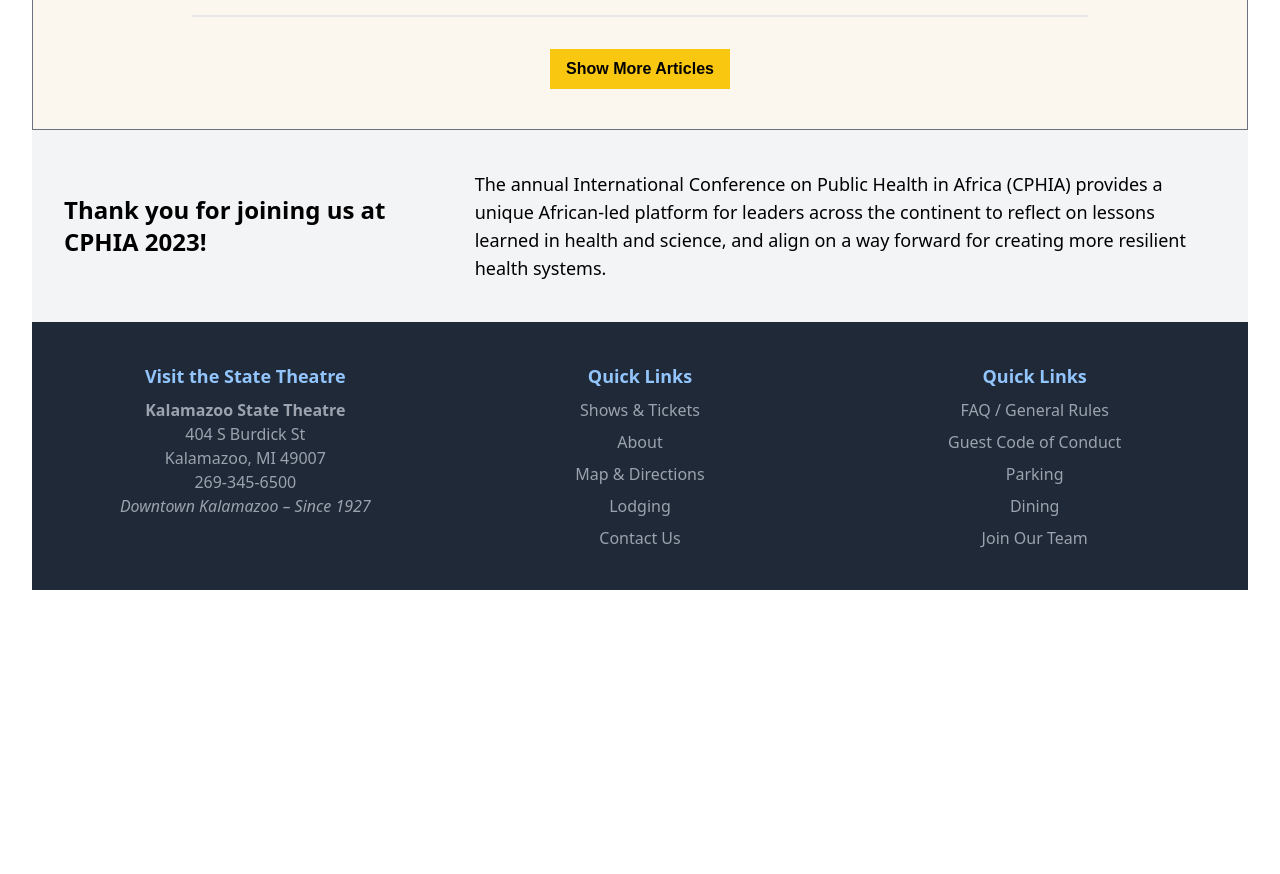
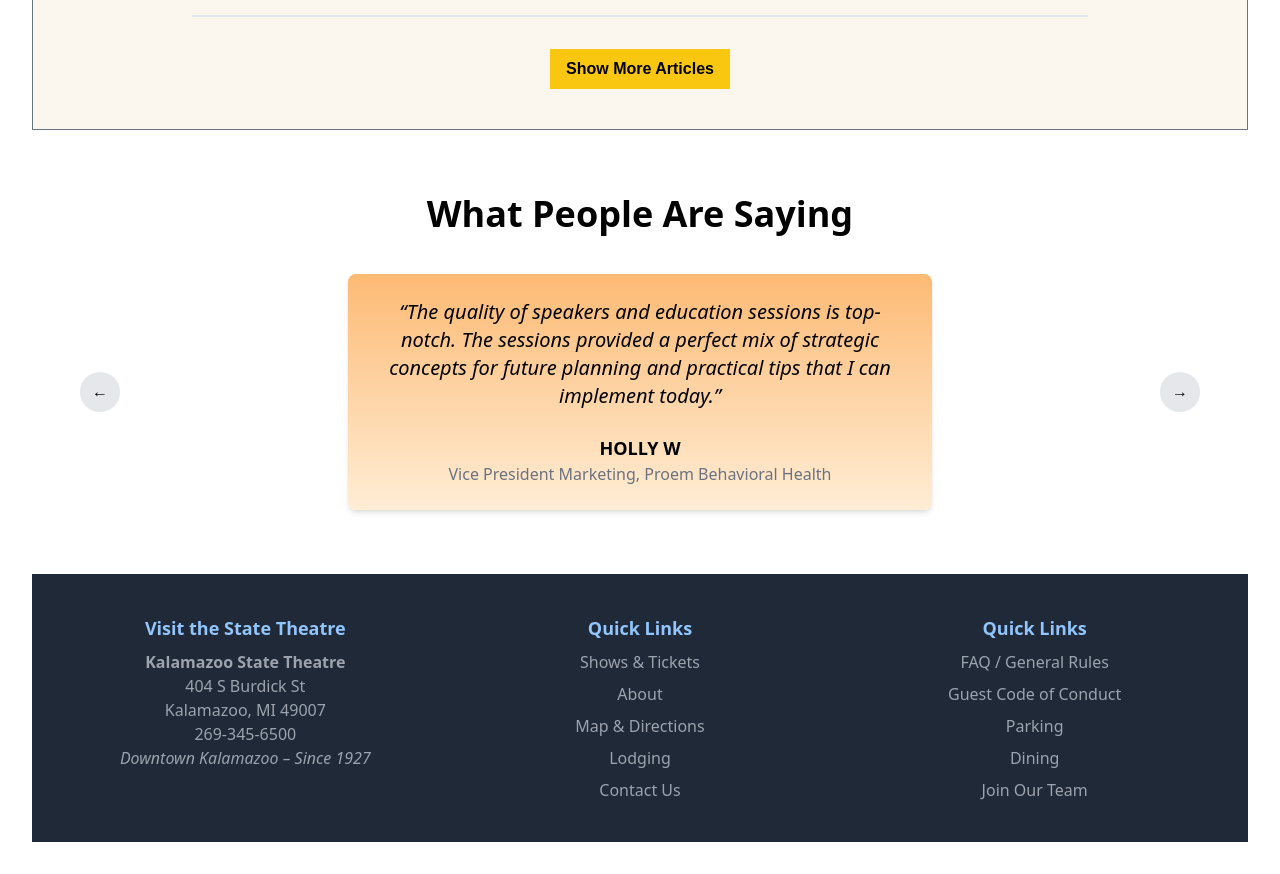
Before and after one commit to armanabbassii/GetBrieff, a React (Vite) app: page / in a window 1280 px wide. Shown: the part 1680-2554 px from the top of the page. Before the commit the page ends 2302 px from the top, so only its background shows below. Built offline with nearby package versions, Linux system fonts and the light colour scheme.

Commit message:
appreciation

```diff
--- a/src/components/appreciation.jsx
+++ b/src/components/appreciation.jsx
@@ -1,28 +1,101 @@
-import React from "react";
+// import React from "react";
 
-function ConferenceSection() {
+// function ConferenceSection() {
+//   return (
+//     <div className="w-full flex justify-between items-center bg-gray-100 px-8 py-10">
+//       {/* Left Section */}
+//       <div className="w-1/3 text-left mr-10">
+//         {" "}
+//         {/* Added margin-right */}
+//         <h2 className="text-2xl font-bold">
+//           Thank you for joining us at CPHIA 2023!
+//         </h2>
+//       </div>
+
+//       {/* Right Section */}
+//       <div className="w-2/3 text-left">
+//         <p className="text-lg">
+//           The annual International Conference on Public Health in Africa (CPHIA)
+//           provides a unique African-led platform for leaders across the
+//           continent to reflect on lessons learned in health and science, and
+//           align on a way forward for creating more resilient health systems.
+//         </p>
+//       </div>
+//     </div>
+//   );
+// }
+
+// export default ConferenceSection;
+
+import React, { useState } from "react";
+
+const testimonials = [
+  {
+    quote:
+      "The quality of speakers and education sessions is top-notch. The sessions provided a perfect mix of strategic concepts for future planning and practical tips that I can implement today.",
+    author: "HOLLY W",
+    role: "Vice President Marketing, Proem Behavioral Health",
+    gradient: "bg-gradient-to-b from-orange-300 to-orange-100",
+  },
+  {
+    quote:
+      "This was by far one of the most insightful conferences I’ve attended. Plenty of information that will directly benefit my company. A lot of takeaways!",
+    author: "ALEX R",
+    role: "CEO, Tech Innovations",
+    gradient: "bg-gradient-to-b from-teal-300 to-teal-100",
+  },
+];
+
+function Testimonials() {
+  const [currentIndex, setCurrentIndex] = useState(0);
+
+  const handleNext = () => {
+    setCurrentIndex((prev) =>
+      prev === testimonials.length - 1 ? 0 : prev + 1
+    );
+  };
+
+  const handlePrev = () => {
+    setCurrentIndex((prev) =>
+      prev === 0 ? testimonials.length - 1 : prev - 1
+    );
+  };
+
   return (
-    <div className="w-full flex justify-between items-center bg-gray-100 px-8 py-10">
-      {/* Left Section */}
-      <div className="w-1/3 text-left mr-10">
-        {" "}
-        {/* Added margin-right */}
-        <h2 className="text-2xl font-bold">
-          Thank you for joining us at CPHIA 2023!
-        </h2>
-      </div>
+    <div className="bg-white py-16 px-6">
+      <h2 className="text-4xl font-bold text-center mb-10">
+        What People Are Saying
+      </h2>
+      <div className="relative flex justify-center items-center">
+        {/* Testimonial Card */}
+        <div
+          className={`w-11/12 md:w-2/3 lg:w-1/2 p-6 rounded-lg shadow-md text-center ${testimonials[currentIndex].gradient}`}
+        >
+          <p className="text-xl italic font-light mb-6">
+            “{testimonials[currentIndex].quote}”
+          </p>
+          <p className="font-semibold text-lg">
+            {testimonials[currentIndex].author}
+          </p>
+          <p className="text-gray-500">{testimonials[currentIndex].role}</p>
+        </div>
 
-      {/* Right Section */}
-      <div className="w-2/3 text-left">
-        <p className="text-lg">
-          The annual International Conference on Public Health in Africa (CPHIA)
-          provides a unique African-led platform for leaders across the
-          continent to reflect on lessons learned in health and science, and
-          align on a way forward for creating more resilient health systems.
-        </p>
+        {/* Navigation Buttons */}
+        <button
+          className="absolute left-6 w-10 h-10 rounded-full bg-gray-200 hover:bg-gray-300 flex justify-center items-center"
+          onClick={handlePrev}
+        >
+          ←
+        </button>
+        <button
+          className="absolute right-6 w-10 h-10 rounded-full bg-gray-200 hover:bg-gray-300 flex justify-center items-center"
+          onClick={handleNext}
+        >
+          →
+        </button>
       </div>
     </div>
   );
 }
 
-export default ConferenceSection;
+export default Testimonials;
--- a/src/output.css
+++ b/src/output.css
@@ -616,6 +616,14 @@ video {
   left: 50%;
 }
 
+.left-6 {
+  left: 1.5rem;
+}
+
+.right-6 {
+  right: 1.5rem;
+}
+
 .top-0 {
   top: 0px;
 }
@@ -757,6 +765,10 @@ video {
 
 .w-10 {
   width: 2.5rem;
+}
+
+.w-11\/12 {
+  width: 91.666667%;
 }
 
 .w-12 {
@@ -982,16 +994,32 @@ video {
   background-color: rgb(250 204 21 / var(--tw-bg-opacity, 1));
 }
 
-.p-12 {
-  padding: 3rem;
+.bg-gradient-to-b {
+  background-image: linear-gradient(to bottom, var(--tw-gradient-stops));
+}
+
+.from-orange-300 {
+  --tw-gradient-from: #fdba74 var(--tw-gradient-from-position);
+  --tw-gradient-to: rgb(253 186 116 / 0) var(--tw-gradient-to-position);
+  --tw-gradient-stops: var(--tw-gradient-from), var(--tw-gradient-to);
+}
+
+.from-teal-300 {
+  --tw-gradient-from: #5eead4 var(--tw-gradient-from-position);
+  --tw-gradient-to: rgb(94 234 212 / 0) var(--tw-gradient-to-position);
+  --tw-gradient-stops: var(--tw-gradient-from), var(--tw-gradient-to);
+}
+
+.to-orange-100 {
+  --tw-gradient-to: #ffedd5 var(--tw-gradient-to-position);
+}
+
+.to-teal-100 {
+  --tw-gradient-to: #ccfbf1 var(--tw-gradient-to-position);
 }
 
 .p-4 {
   padding: 1rem;
-}
-
-.p-10 {
-  padding: 2.5rem;
 }
 
 .p-6 {
@@ -1018,6 +1046,11 @@ video {
   padding-bottom: 2.5rem;
 }
 
+.py-16 {
+  padding-top: 4rem;
+  padding-bottom: 4rem;
+}
+
 .py-2 {
   padding-top: 0.5rem;
   padding-bottom: 0.5rem;
@@ -1104,10 +1137,18 @@ video {
   font-weight: 700;
 }
 
+.font-light {
+  font-weight: 300;
+}
+
 .font-semibold {
   font-weight: 600;
 }
 
+.italic {
+  font-style: italic;
+}
+
 .leading-relaxed {
   line-height: 1.625;
 }
@@ -1135,6 +1176,11 @@ video {
 .text-gray-400 {
   --tw-text-opacity: 1;
   color: rgb(156 163 175 / var(--tw-text-opacity, 1));
+}
+
+.text-gray-500 {
+  --tw-text-opacity: 1;
+  color: rgb(107 114 128 / var(--tw-text-opacity, 1));
 }
 
 .text-gray-600 {
@@ -1496,12 +1542,20 @@ button[type="submit"] {
 }
 
 @media (min-width: 768px) {
+  .md\:w-2\/3 {
+    width: 66.666667%;
+  }
+
   .md\:grid-cols-3 {
     grid-template-columns: repeat(3, minmax(0, 1fr));
   }
 }
 
 @media (min-width: 1024px) {
+  .lg\:w-1\/2 {
+    width: 50%;
+  }
+
   .lg\:px-8 {
     padding-left: 2rem;
     padding-right: 2rem;
```
